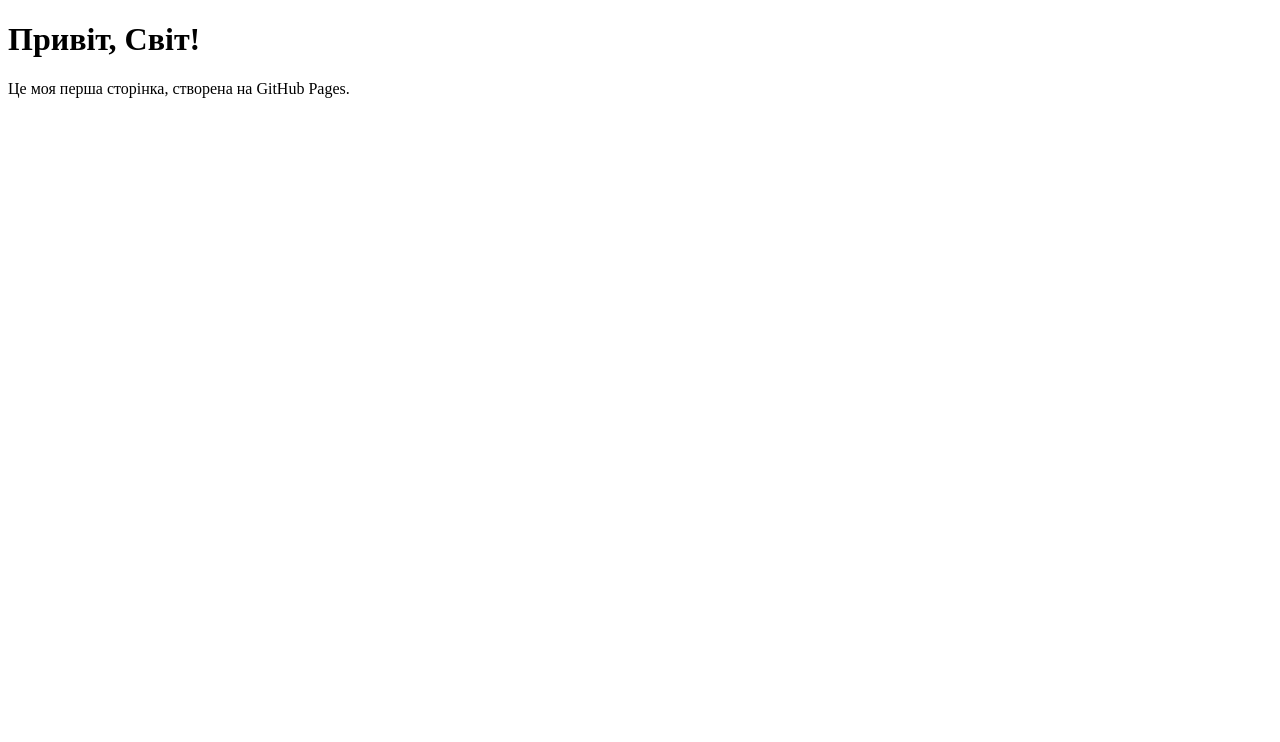
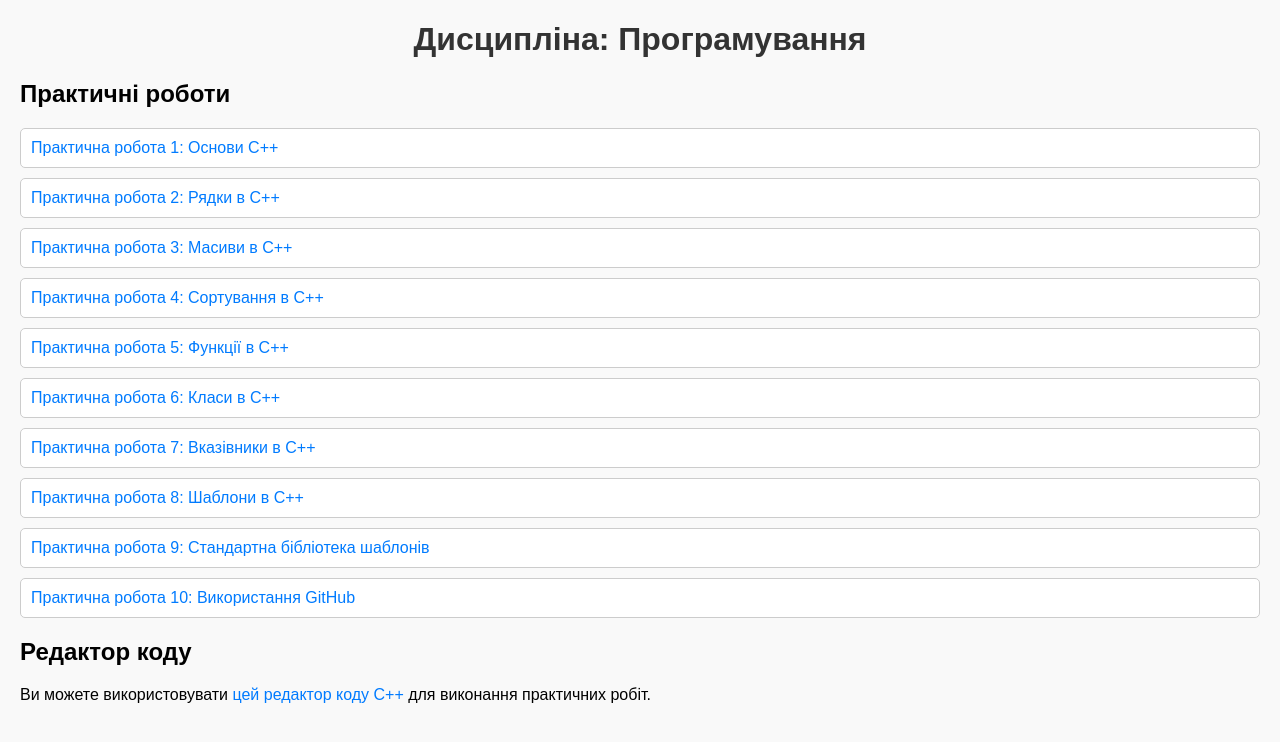
Before and after one commit to GKovtonyuk/my-website, a plain HTML site: page index.html in a window 1280 px wide. Drawn offline with Linux system fonts and the light colour scheme.

Commit message:
Update index.html

```diff
--- a/index.html
+++ b/index.html
@@ -3,10 +3,72 @@
 <head>
     <meta charset="UTF-8">
     <meta name="viewport" content="width=device-width, initial-scale=1.0">
-    <title>Моя Перша Сторінка на GitHub Pages</title>
+    <title>Програмування</title>
+    <style>
+        body {
+            font-family: Arial, sans-serif;
+            margin: 20px;
+            background-color: #f9f9f9;
+        }
+        h1 {
+            text-align: center;
+            color: #333;
+        }
+        .work {
+            margin: 10px 0;
+            padding: 10px;
+            background-color: #fff;
+            border: 1px solid #ccc;
+            border-radius: 5px;
+        }
+        a {
+            text-decoration: none;
+            color: #007BFF;
+        }
+        a:hover {
+            text-decoration: underline;
+        }
+    </style>
 </head>
 <body>
-    <h1>Привіт, Світ!</h1>
-    <p>Це моя перша сторінка, створена на GitHub Pages.</p>
+
+    <h1>Дисципліна: Програмування</h1>
+
+    <h2>Практичні роботи</h2>
+
+    <div class="work">
+        <a href="work1.html">Практична робота 1: Основи C++</a>
+    </div>
+    <div class="work">
+        <a href="work2.html">Практична робота 2: Рядки в C++</a>
+    </div>
+    <div class="work">
+        <a href="work3.html">Практична робота 3: Масиви в C++</a>
+    </div>
+    <div class="work">
+        <a href="work4.html">Практична робота 4: Сортування в C++</a>
+    </div>
+    <div class="work">
+        <a href="work5.html">Практична робота 5: Функції в C++</a>
+    </div>
+    <div class="work">
+        <a href="work6.html">Практична робота 6: Класи в C++</a>
+    </div>
+    <div class="work">
+        <a href="work7.html">Практична робота 7: Вказівники в C++</a>
+    </div>
+    <div class="work">
+        <a href="work8.html">Практична робота 8: Шаблони в C++</a>
+    </div>
+    <div class="work">
+        <a href="work9.html">Практична робота 9: Стандартна бібліотека шаблонів</a>
+    </div>
+    <div class="work">
+        <a href="work10.html">Практична робота 10: Використання GitHub</a>
+    </div>
+
+    <h2>Редактор коду</h2>
+    <p>Ви можете використовувати <a href="https://replit.com/languages/cpp" target="_blank">цей редактор коду C++</a> для виконання практичних робіт.</p>
+
 </body>
 </html>
```
